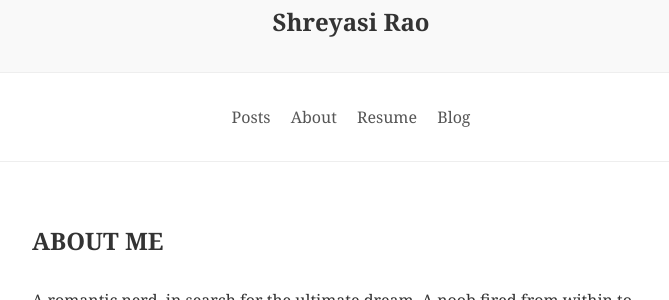
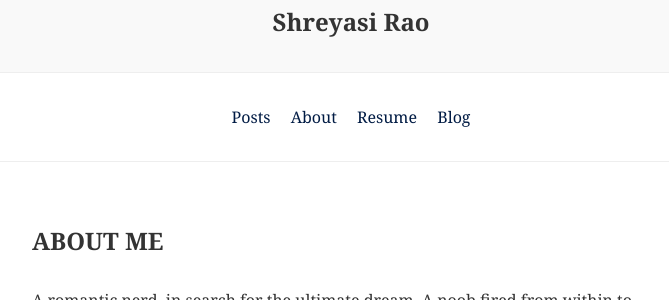
Before and after one commit to shreyasirao/shreyasirao.github.io, a Jekyll site: the page built from about.md, in a window 1280 px wide. Shown: the part 198-498 px from the top of the page, without its empty margins (289-958 px from the left). Built offline with Jekyll 4.4.1, drawn with Linux system fonts in a browser that asks for light colours; nearby versions of some CDN libraries.

Commit message:
plz stop

```diff
--- a/_layouts/default.html
+++ b/_layouts/default.html
@@ -22,7 +22,7 @@ img {
     <div class="mw7 bg-white mt4 mb3 center br2-ns bt bb ba-ns b--light-gray">
       <nav class="bb b--light-gray pv4 tc" aria-label="Main">
         {% for link in site.links %}
-          <a class="link mid-gray hover-blue mh2 pv1"
+          <a class="link navy hover-blue mh2 pv1"
              href="{% unless link.external %}{{ site.url }}{% endunless %}{{ link.url }}">
              {{ link.name }}
            </a>
```
